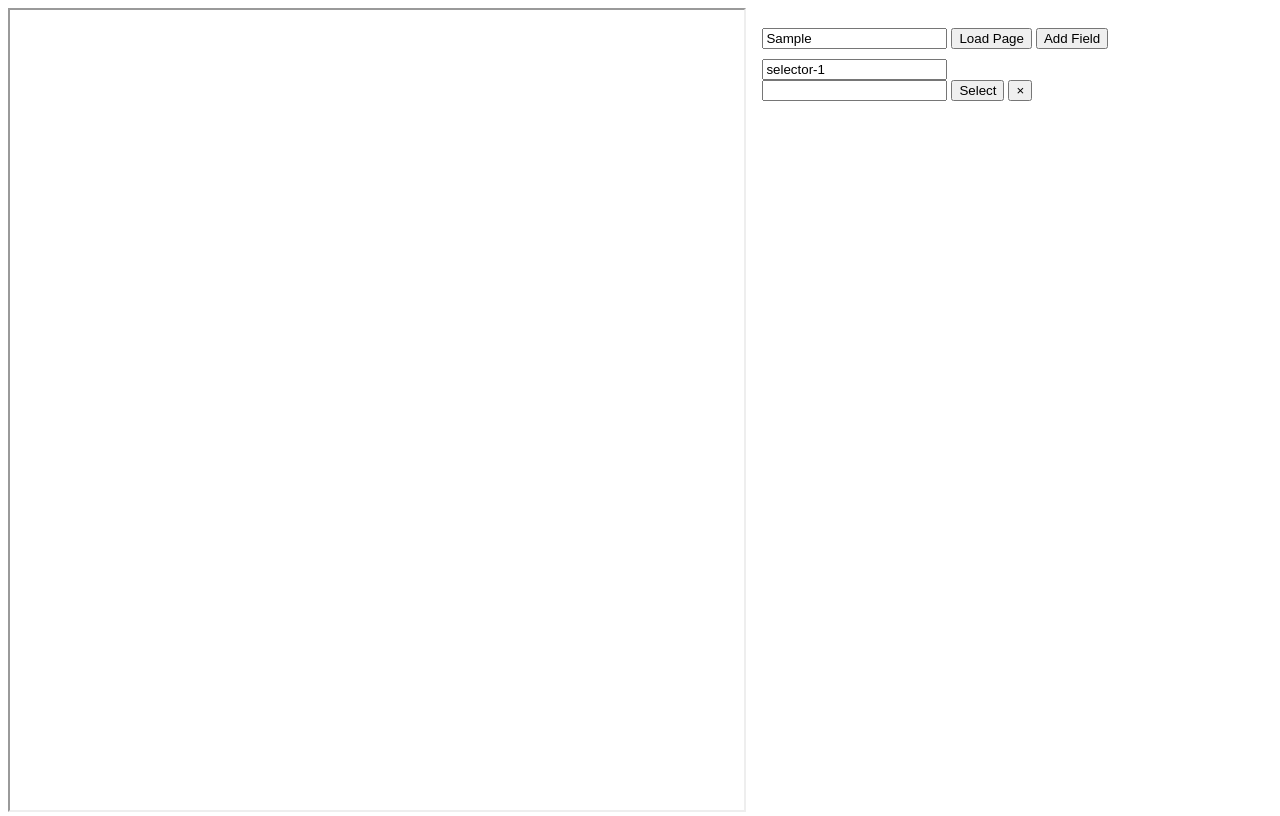
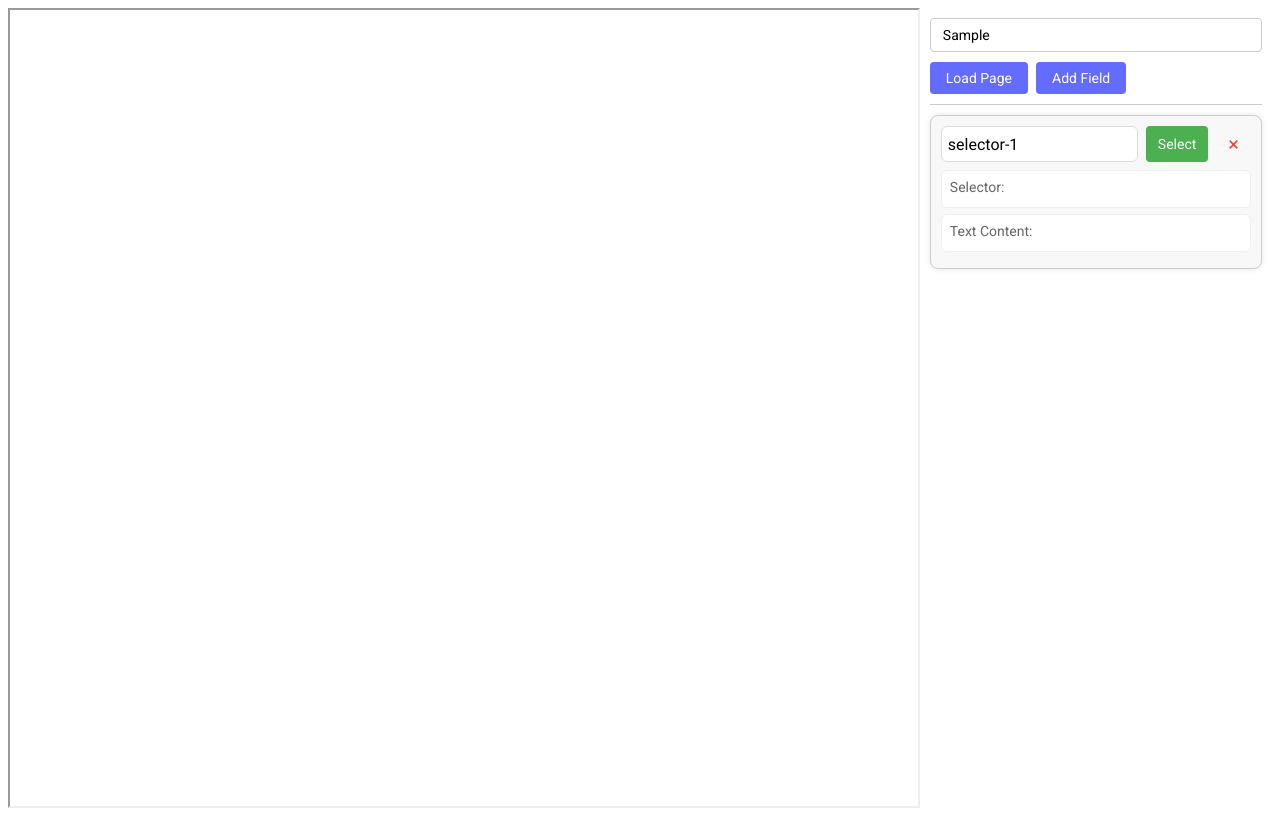
Before and after one commit to stevenx615/visual-element-selector, a plain HTML site: page public/index.html in a window 1280 px wide. Both pictures are taken after typing "Sample" into the empty fields and a click on the button "Add Field". Drawn offline with Linux system fonts and the light colour scheme.

Commit message:
updated the CSS style

```diff
--- a/public/app.js
+++ b/public/app.js
@@ -11,11 +11,20 @@ const highlighters = new Map();
 const fieldTemplate = document.createElement("div");
 fieldTemplate.className = "field-group";
 fieldTemplate.innerHTML = `
-  <input type="text" placeholder="Field name" class="field-name">
   <div class="field-controls">
-    <input type="text" readonly class="selector-input">
+    <input type="text" placeholder="Field name" class="field-name">
     <button class="select-btn" onclick="startSelection(this)">Select</button>
-    <button class="clear-btn">×</button>
+    <button class="clear-btn" onclick="handleClearButtonClick(this)">×</button>
+  </div>
+  <div class="field-info">
+    <div class="info-item selector-container">
+      <div class="info-label">Selector:</div>
+      <div class="selector-value"></div>
+    </div>
+    <div class="info-item text-container">
+      <div class="info-label">Text Content:</div>
+      <div class="text-value"></div>
+    </div>
   </div>
 `;
 
@@ -96,8 +105,6 @@ function loadUrl() {
 }
 
 function startSelection(selectBtn) {
-  const selectorInput =
-    selectBtn.parentElement.querySelector(".selector-input");
   const fieldName = selectBtn
     .closest(".field-group")
     .querySelector(".field-name").value;
@@ -110,7 +117,7 @@ function startSelection(selectBtn) {
 
   cleanupSelection();
   isSelecting = true;
-  currentField = selectorInput;
+  currentField = selectBtn.closest(".field-group");
   enableElementSelection();
   document.addEventListener("click", cancelSelection, true);
 }
@@ -161,10 +168,11 @@ function handleElementClick(e) {
 
   const element = e.target;
   const iframeDoc = element.ownerDocument;
-  const fieldName = currentField
-    .closest(".field-group")
-    .querySelector(".field-name").value;
+  const fieldName = currentField.querySelector(".field-name").value;
   const selector = generateCssSelector(element);
+
+  // Get element text
+  const elementText = element.textContent?.trim() || "N/A";
 
   // Create persistent highlighter
   const highlighter = createHighlighter(
@@ -176,8 +184,11 @@ function handleElementClick(e) {
   );
   highlighters.set(fieldName, highlighter);
 
-  // Set selector value
-  currentField.value = selector;
+  // Update field display
+  const fieldGroup = currentField;
+  fieldGroup.querySelector(".selector-value").textContent = selector;
+  fieldGroup.querySelector(".text-value").textContent = elementText;
+
   cleanupSelection();
 }
 
@@ -272,3 +283,24 @@ function createHighlighter(element, doc, isTemporary, fieldName, selector) {
   doc.body.appendChild(highlighter);
   return highlighter;
 }
+
+document.addEventListener("keydown", (e) => {
+  if (e.key === "Escape" && isSelecting) {
+    cleanupSelection();
+    console.log("Selection canceled by ESC");
+  }
+});
+
+function handleClearButtonClick(clearBtn) {
+  const fieldGroup = clearBtn.closest(".field-group");
+  const fieldName = fieldGroup.querySelector(".field-name").value;
+
+  // Remove highlighter if exists
+  if (highlighters.has(fieldName)) {
+    highlighters.get(fieldName).remove();
+    highlighters.delete(fieldName);
+  }
+
+  // Remove the entire field group
+  fieldGroup.remove();
+}
--- a/public/index.html
+++ b/public/index.html
@@ -4,7 +4,7 @@
     <meta charset="UTF-8" />
     <meta name="viewport" content="width=device-width, initial-scale=1.0" />
     <link rel="stylesheet" href="style.css" />
-    <title>Document</title>
+    <title>VES - Visual Element Selector</title>
   </head>
   <body>
     <div class="container">
@@ -12,9 +12,13 @@
         <iframe id="target-frame" style="width: 100%; height: 100%"></iframe>
       </div>
       <div id="controls">
-        <input type="text" id="url-input" placeholder="Enter URL" />
-        <button onclick="loadUrl()">Load Page</button>
-        <button onclick="addField()">Add Field</button>
+        <div class="control-address">
+          <input type="text" id="url-input" placeholder="Enter URL" />
+        </div>
+        <div class="controls-buttons">
+          <button onclick="loadUrl()">Load Page</button>
+          <button onclick="addField()">Add Field</button>
+        </div>
         <div id="fields-container"></div>
       </div>
     </div>
--- a/public/style.css
+++ b/public/style.css
@@ -1,14 +1,150 @@
+@import url('https://fonts.googleapis.com/css2?family=Roboto:ital,wght@0,100..900;1,100..900&display=swap');
+
+* {
+  font-family: 'Roboto', sans-serif;
+  box-sizing: border-box;
+}
+
+button {
+  padding: 8px 16px;
+  border: none;
+  border-radius: 4px;
+  background-color: #646cff;
+  color: white;
+  font-size: 14px;
+  cursor: pointer;
+  transition: all 0.3s ease;
+}
+
+button:hover {
+  background-color: #535bf2;
+  transform: translateY(-1px);
+}
+
+button:active {
+  transform: translateY(0);
+}
+
 .container {
   display: flex;
+  height: 100vh;
 }
 #iframe-container {
-  width: 60%;
-  height: 100vh;
+  flex: 3;
 }
+
 #controls {
-  width: 40%;
-  padding: 20px;
+  flex: 1;
+  padding: 10px;
 }
+
+.controls-buttons {
+  margin-top: 10px;
+  display: flex;
+  gap: 8px;
+}
+
+#url-input {
+  padding: 8px 12px;
+  width: 100%;
+  border: 1px solid #ccc;
+  border-radius: 4px;
+  margin-right: 8px;
+  font-size: 14px;
+}
+
+#url-input:focus {
+  background: #e9f4ff;
+  border: 1px solid #646cff;
+  outline: none;
+}
+
+#fields-container{
+  margin-top: 10px;
+  padding-top: 10px;
+  border-top: 1px solid #ccc;
+}
+
 .field-group {
-  margin: 10px 0;
+  margin-bottom: 10px;
+  padding: 10px;
+  background: #f8f8f8;
+  border: 1px solid #ccc;
+  border-radius: 8px;
+  box-shadow: 0 0 6px 0 #0000001a;
 }
+
+.field-controls {
+  display: flex;
+  gap: 8px;
+  margin-bottom: 8px;
+}
+
+.field-controls .field-name {
+  flex: 1;
+  padding: 6px;
+  border: 1px solid #ddd;
+  border-radius: 6px;
+  font-size: 1em;
+}
+
+.select-btn, .clear-btn {
+  padding: 6px 12px;
+  border: none;
+  border-radius: 4px;
+  cursor: pointer;
+}
+
+.select-btn {
+  background: #4CAF50;
+  color: white;
+}
+
+.select-btn:hover {
+  background: #205a22;
+  color: white;
+}
+
+
+.clear-btn {
+  font-size: 20px;
+  background: transparent;
+  color: #f44336;
+}
+
+.clear-btn:hover {
+  background: #f44336;
+  color: white;
+}
+
+.field-info {
+  margin-top: 8px;
+}
+
+.info-item {
+  padding: 8px;
+  margin: 6px 0;
+  background: white;
+  border-radius: 6px;
+  border: 1px solid #efefef;
+  font-size: 14px;
+}
+
+.info-label {
+  color: #666;
+  margin-bottom: 4px;
+}
+
+.selector-value {
+  word-break: break-word;
+}
+
+.text-value {
+  max-height: 60px;
+  overflow: hidden;
+  text-overflow: ellipsis;
+  display: -webkit-box;
+  -webkit-line-clamp: 3; /* Number of lines to show */
+  -webkit-box-orient: vertical;
+  line-height: 20px; /* Adjust based on your font size */
+}
```
